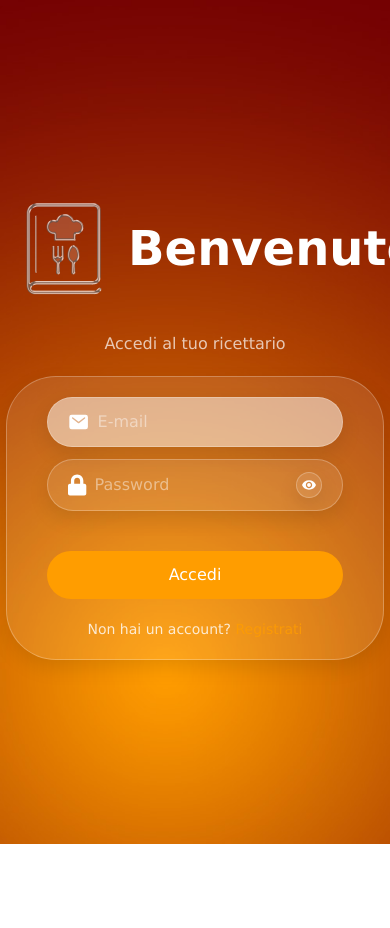
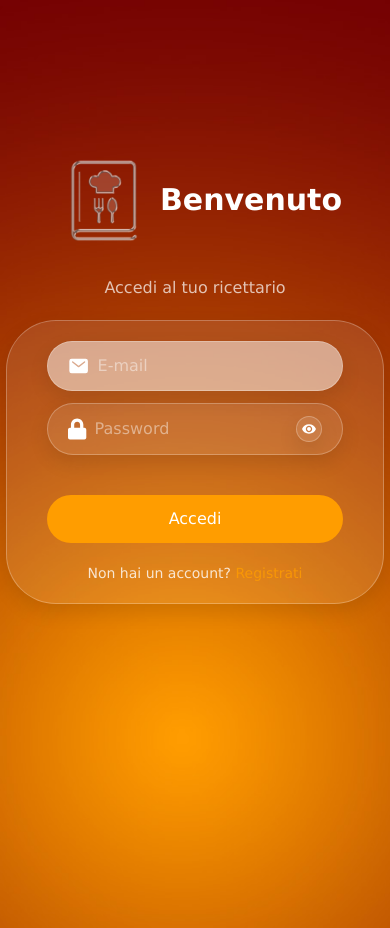
Before and after one commit to imkevindemarchi/recipe-book, a React (Create React App) app: page /log-in in a window 390 px wide. Before the commit the page ends 844 px from the top, so only its background shows below. Built offline with nearby package versions, Linux system fonts and the light colour scheme.

Commit message:
3 - Make the log-in page responsive

```diff
--- a/src/pages/Login.page.tsx
+++ b/src/pages/Login.page.tsx
@@ -56,8 +56,14 @@ const Login: FC = () => {
 
   const title: ReactNode = (
     <div className="flex flex-row items-center">
-      <img src={logoImg} className="w-32" alt="" />
-      <span className="font-bold text-white text-[3em]">Benvenuto</span>
+      <img
+        src={logoImg}
+        className="w-32 mobile:w-28"
+        alt="Impossibile visualizzare l'immagine."
+      />
+      <span className="font-bold text-white text-[3em] mobile:text-3xl">
+        Benvenuto
+      </span>
     </div>
   );
 
@@ -113,24 +119,28 @@ const Login: FC = () => {
     </form>
   );
 
+  const register: ReactNode = (
+    <span className="text-white opacity-80 text-sm text-center">
+      Non hai un account?{" "}
+      <span
+        onClick={onGoToRegisterPage}
+        className="text-primary cursor-pointer hover:opacity-50 transition-all duration-300"
+      >
+        Registrati
+      </span>
+    </span>
+  );
+
   return (
     <div
       style={{ backgroundImage: `url("${wallpaperImg}")` }}
-      className="w-full h-[100vh] bg-cover flex items-center justify-center flex-col gap-5"
+      className="w-full h-[100vh] mobile:h-[110vh] mobile:justify-start mobile:pt-36 bg-cover flex items-center justify-center flex-col gap-5"
     >
       {title}
       {description}
       <LiquidGlass className="px-10 py-5 flex flex-col gap-5">
         {form}
-        <span className="text-white opacity-80 text-sm text-center">
-          Non hai un account?{" "}
-          <span
-            onClick={onGoToRegisterPage}
-            className="text-primary cursor-pointer hover:opacity-50 transition-all duration-300"
-          >
-            Registrati
-          </span>
-        </span>
+        {register}
       </LiquidGlass>
     </div>
   );
```
